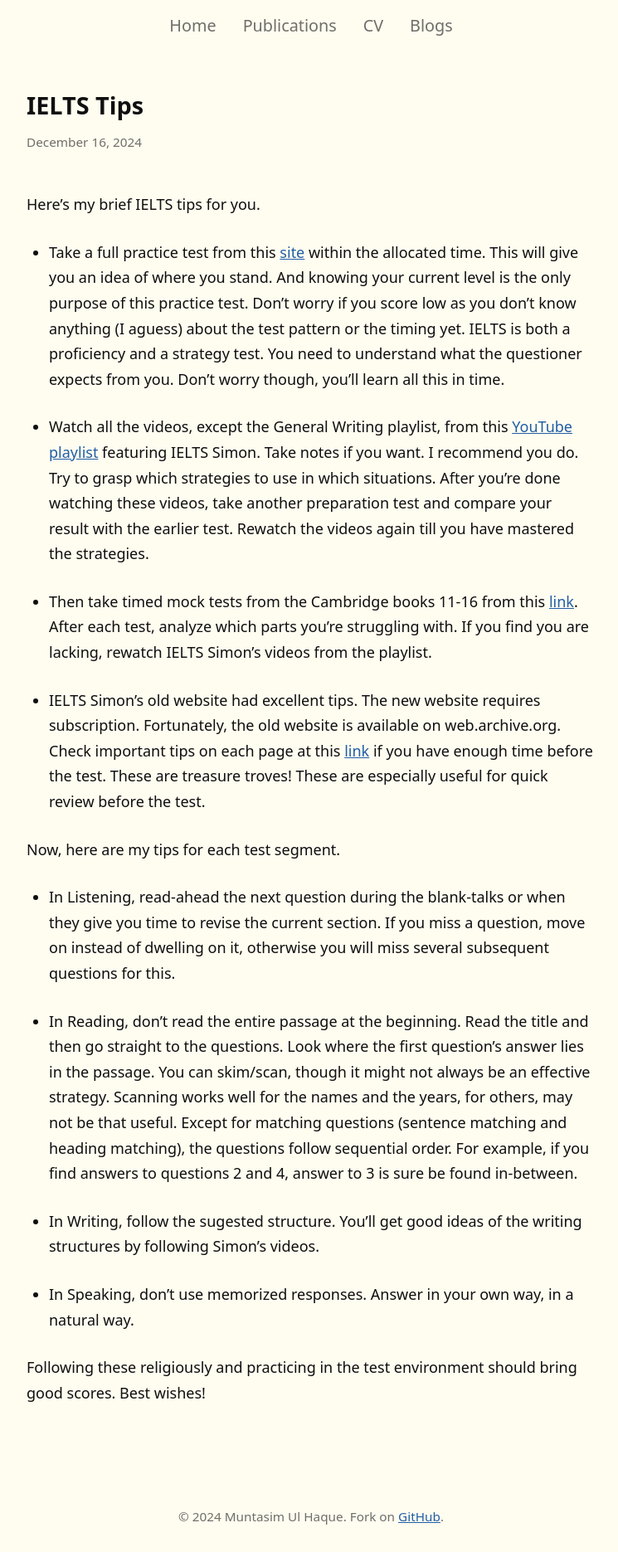
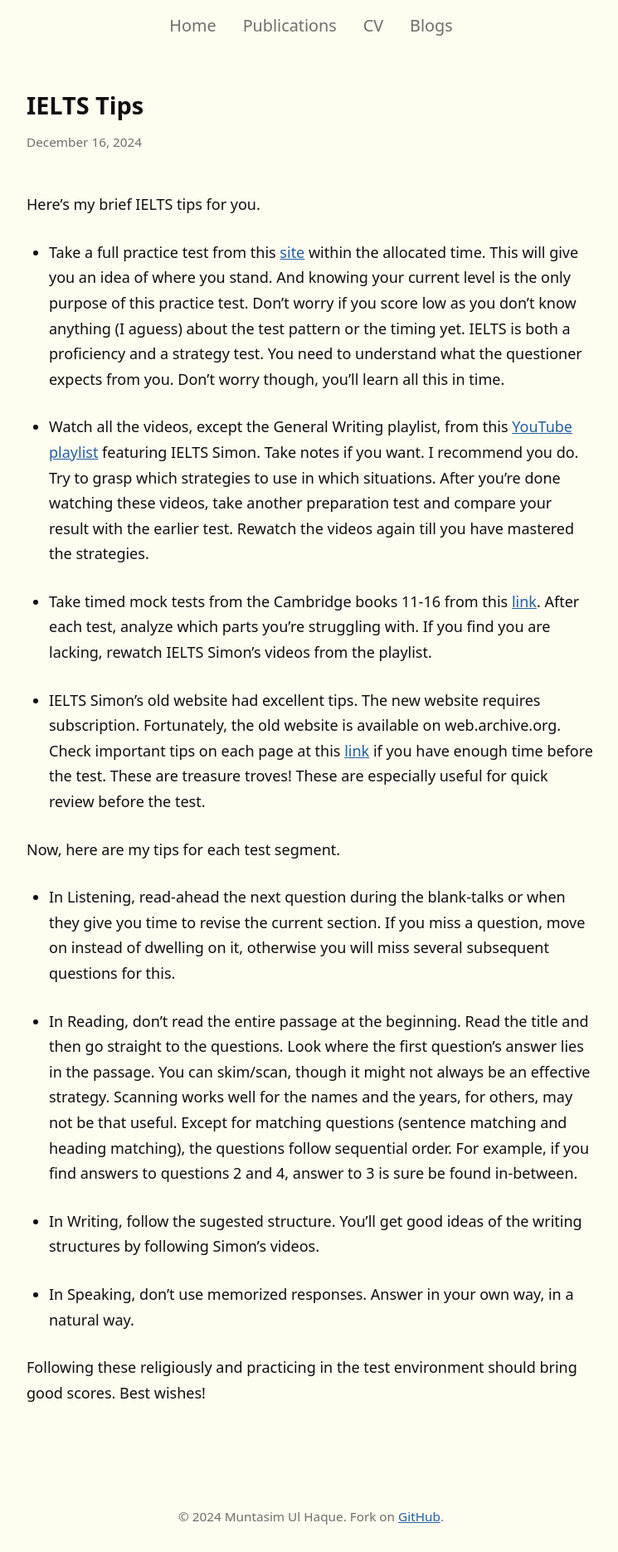
Before and after one commit to muntasimulhaque/muntasimulhaque.github.io, a Jekyll site: the page built from _posts/2024-12-24-ielts-tips.md, in a window 1280 px wide. Shown: the whole page at 83% size, without its empty margins (265-1010 px from the left). Built offline with Jekyll 4.4.1, drawn with Linux system fonts in a browser that asks for light colours.

Commit message:
Update 2024-12-24-ielts-tips.md

```diff
--- a/_posts/2024-12-24-ielts-tips.md
+++ b/_posts/2024-12-24-ielts-tips.md
@@ -10,7 +10,7 @@ Here's my brief IELTS tips for you.
 
 * Watch all the videos, except the General Writing playlist, from this [YouTube playlist](https://www.youtube.com/@IeltsSimon9/playlists){:target="_blank"} featuring IELTS Simon. Take notes if you want. I recommend you do. Try to grasp which strategies to use in which situations. After you're done watching these videos, take another preparation test and compare your result with the earlier test. Rewatch the videos again till you have mastered the strategies.
 
-* Then take timed mock tests from the Cambridge books 11-16 from this [link](https://banglayielts.com/courses/academic/){:target="_blank"}. After each test, analyze which parts you're struggling with. If you find you are lacking, rewatch IELTS Simon's videos from the playlist.
+* Take timed mock tests from the Cambridge books 11-16 from this [link](https://banglayielts.com/courses/academic/){:target="_blank"}. After each test, analyze which parts you're struggling with. If you find you are lacking, rewatch IELTS Simon's videos from the playlist.
 
 * IELTS Simon's old website had excellent tips. The new website requires subscription. Fortunately, the old website is available on web.archive.org. Check important tips on each page at this [link](https://web.archive.org/web/20230224102046/https://www.ielts-simon.com/ielts-help-and-english-pr/students-questions/){:target="_blank"} if you have enough time before the test. These are treasure troves! These are especially useful for quick review before the test.
 
```
